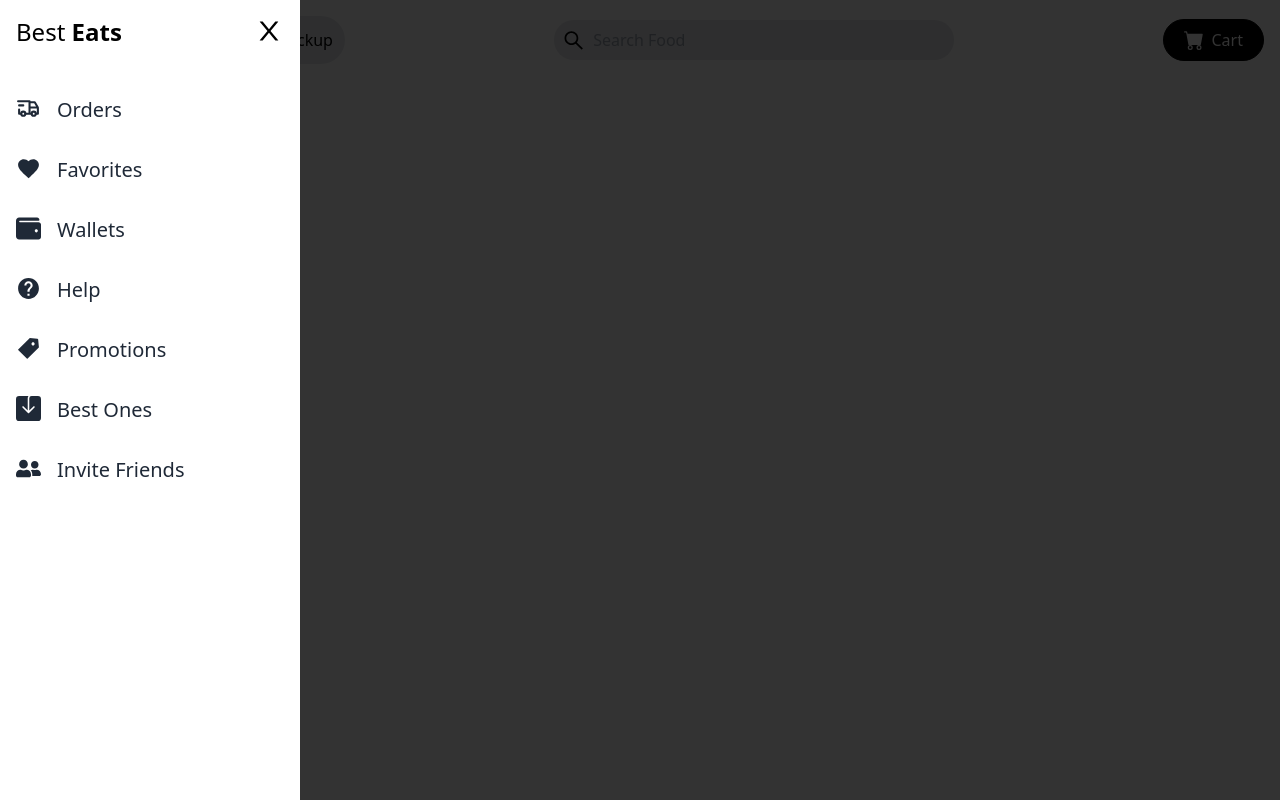
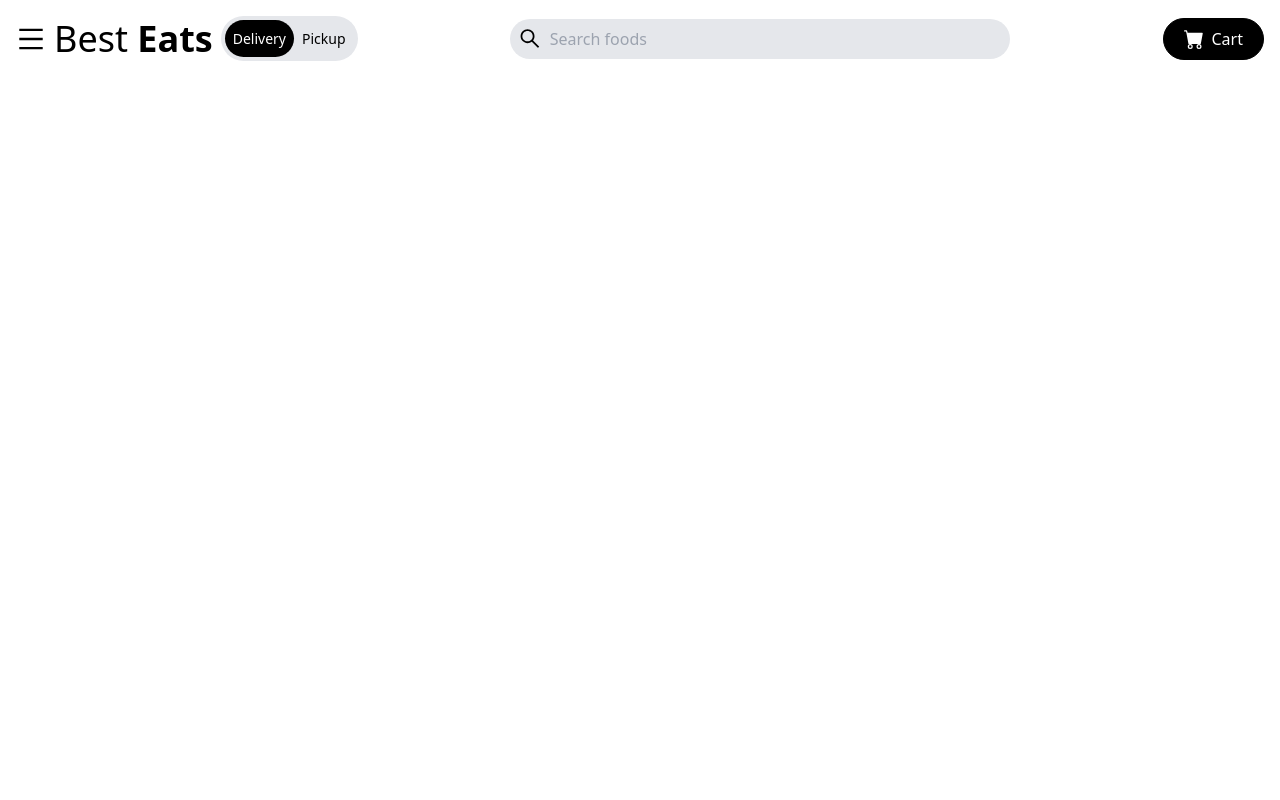
Before and after one commit to Lucy-okoth/my-food-app, a React (Create React App) app in the folder my-app/: page / in a window 1280 px wide. Built offline with nearby package versions, Linux system fonts and the light colour scheme.

Commit message:
add --all

```diff
--- a/my-app/src/components/NavBar.jsx
+++ b/my-app/src/components/NavBar.jsx
@@ -1,66 +1,72 @@
-import React from 'react';
+import React, {useState} from 'react';
 import { AiOutlineMenu, AiOutlineSearch, AiOutlineClose, AiFillTag } from 'react-icons/ai';
 import { BsFillCartFill,BsFillSaveFill } from 'react-icons/bs';
 import {TbTruckDelivery} from 'react-icons/tb'
 import {FaUserFriends, FaWallet} from 'react-icons/fa'
 import {MdFavorite, MdHelp} from 'react-icons/md'
 
+const Navbar = () => {
+const [nav, setNav] = useState(false)
 
-
-function NavBar() {
   return (
     <div className='max-w-[1640px] mx-auto flex justify-between items-center p-4'>
       {/* Left side */}
       <div className='flex items-center'>
-    <div className='cursor-pointer'>
+        <div onClick={()=> setNav(!nav)} className='cursor-pointer'>
           <AiOutlineMenu size={30} />
         </div>
-    <h1 className='text-2xl sm:text-3xl lg:text-4l px-2'>
+        <h1 className='text-2xl sm:text-3xl lg:text-4xl px-2'>
           Best <span className='font-bold'>Eats</span>
         </h1>
-    <div className='hidden lg:flex items-center bg-gray-200 rounded-full p-1 text[14px]'>
+        <div className='hidden lg:flex items-center bg-gray-200 rounded-full p-1 text-[14px]'>
           <p className='bg-black text-white rounded-full p-2'>Delivery</p>
           <p className='p-2'>Pickup</p>
         </div>
       </div>
 
-
       {/* Search Input */}
-    <div className='bg-gray-200 rounded-full flex items-center px-2 [200px] sm:w-[400px] lg[500px]'>
-        <AiOutlineSearch size={25}/>
-        <input className='bg-transparent p-2  w-full focus:outline-none' type="text" placeholder="Search Food" />
+      <div className='bg-gray-200 rounded-full flex items-center px-2 w-[200px] sm:w-[400px] lg:w-[500px]'>
+        <AiOutlineSearch size={25} />
+        <input
+          className='bg-transparent p-2 w-full focus:outline-none'
+          type='text'
+          placeholder='Search foods'
+        />
       </div>
-    {/* Cart Button */}
+      {/* Cart button */}
       <button className='bg-black text-white hidden md:flex items-center py-2 rounded-full'>
-     <BsFillCartFill size={20} className='mr-2'/> Cart
+        <BsFillCartFill size={20} className='mr-2' /> Cart
       </button>
-
 
       {/* Mobile Menu */}
       {/* Overlay */}
-<div className='bg-black/80 fixed w-full h-screen z-10 top-0 left-0'></div>
+      {nav ? <div className='bg-black/80 fixed w-full h-screen z-10 top-0 left-0'></div> : ''}
 
 
-{/* side drawer menu */}
-<div className='fixed top-0 left-0 w-[300px] h-screen bg-white z-10 duration-300'>
-<AiOutlineClose size={30} className='absolute right-4 top-4 cursor-pointer' />
-<h2 className='text-2xl p-4'>Best <span className='font-bold'>Eats</span></h2>
+      {/* Side drawer menu */}
+      <div className={nav ? 'fixed top-0 left-0 w-[300px] h-screen bg-white z-10 duration-300' : 'fixed top-0 left-[-100%] w-[300px] h-screen bg-white z-10 duration-300' }>
+        <AiOutlineClose
+            onClick={()=> setNav(!nav)}
+          size={30}
+          className='absolute right-4 top-4 cursor-pointer'
+        />
+        <h2 className='text-2xl p-4'>
+          Best <span className='font-bold'>Eats</span>
+        </h2>
         <nav>
             <ul className='flex flex-col p-4 text-gray-800'>
-    <li className='text-xl py-4 flex'><TbTruckDelivery size={25} className='mr-4' />Orders</li>
-    <li className='text-xl py-4 flex'><MdFavorite size={25} className='mr-4' />Favorites</li>
-    <li className='text-xl py-4 flex'><FaWallet size={25} className='mr-4' />Wallets</li>
-    <li className='text-xl py-4 flex'><MdHelp size={25} className='mr-4' />Help</li>
-    <li className='text-xl py-4 flex'><AiFillTag size={25} className='mr-4' />Promotions</li>
-    <li className='text-xl py-4 flex'><BsFillSaveFill size={25} className='mr-4' />Best Ones</li>
-    <li className='text-xl py-4 flex'><FaUserFriends size={25} className='mr-4' />Invite Friends</li>
+                <li className='text-xl py-4 flex'><TbTruckDelivery size={25} className='mr-4' /> Orders</li>
+                <li className='text-xl py-4 flex'><MdFavorite size={25} className='mr-4' /> Favorites</li>
+                <li className='text-xl py-4 flex'><FaWallet size={25} className='mr-4' /> Wallet</li>
+                <li className='text-xl py-4 flex'><MdHelp size={25} className='mr-4' /> Help</li>
+                <li className='text-xl py-4 flex'><AiFillTag size={25} className='mr-4' /> Promotions</li>
+                <li className='text-xl py-4 flex'><BsFillSaveFill size={25} className='mr-4' /> Best Ones</li>
+                <li className='text-xl py-4 flex'><FaUserFriends size={25} className='mr-4' /> Invite Friends</li>
             </ul>
         </nav>
+      </div>
+    </div>
+  );
+};
 
-</div>
-
-    </div>
-  )
-}
-
-export default NavBar
+export default Navbar;
```
Lines whose indentation alone changed are shown as unchanged.
